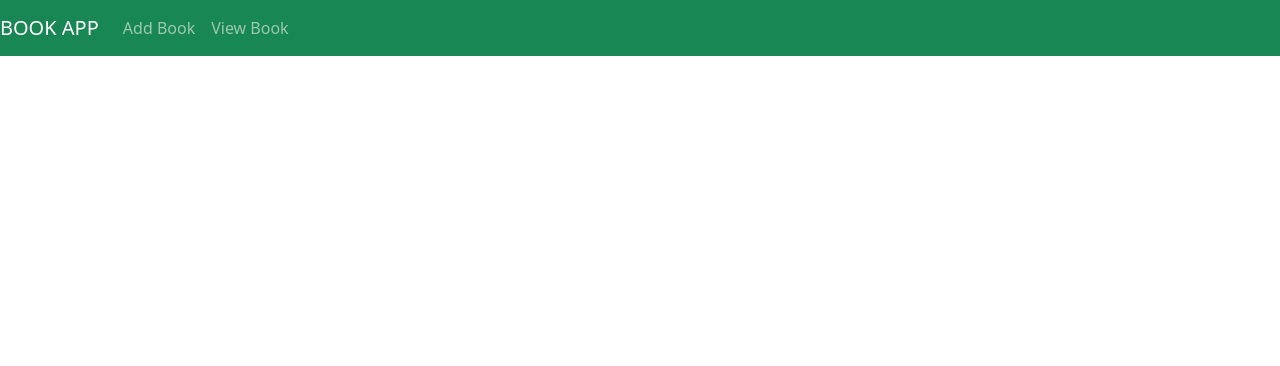
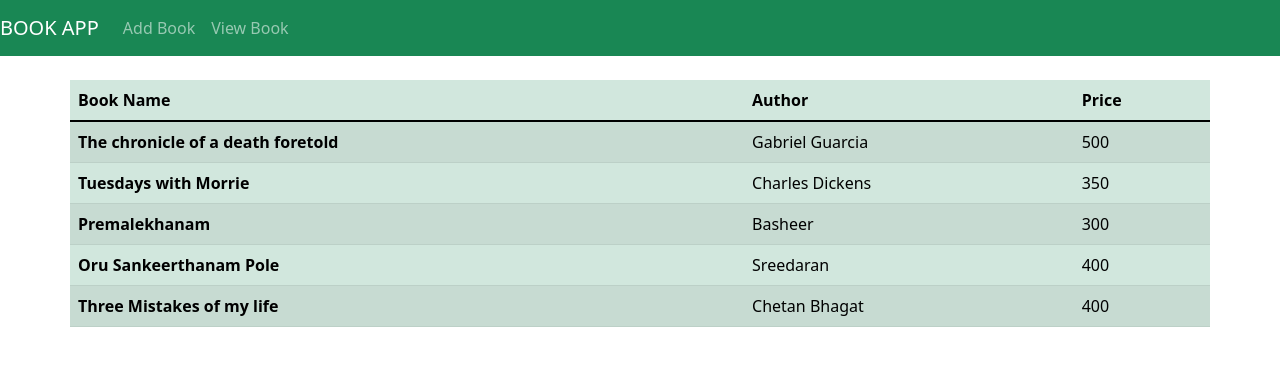
Before and after one commit to snehasamuel/BookReg_react-app, a React (Create React App) app: page /view in a window 1280 px wide. Shown: the top 366 px of the page. Built offline with nearby package versions, Linux system fonts and the light colour scheme.

Commit message:
View completed

```diff
--- a/src/components/View.js
+++ b/src/components/View.js
@@ -2,9 +2,47 @@ import React from 'react'
 import Header from './Header'
 
 const View = () => {
+    var viewdata=[{"Bookname":"The chronicle of a death foretold","Author":"Gabriel Guarcia","Price":"500"},
+    {"Bookname":"Tuesdays with Morrie","Author":"Charles Dickens","Price":"350"},
+    {"Bookname":"Premalekhanam","Author":"Basheer","Price":"300"},
+    {"Bookname":"Oru Sankeerthanam Pole","Author":"Sreedaran","Price":"400"},
+    {"Bookname":"Three Mistakes of my life","Author":"Chetan Bhagat","Price":"400"},]
+
+
   return (
     <div>
         <Header/>
+        <br></br>
+
+        <div className="container">
+    <div className="row">
+    <table class="table table-success table-striped">
+  <thead>
+    <tr>
+      <th scope="col">Book Name</th>
+      <th scope="col">Author</th>
+      <th scope="col">Price</th>
+
+    </tr>
+  </thead>
+  <tbody>
+      {viewdata.map((value,key)=>{
+return <tr>
+<th scope="row">{value.Bookname}</th>
+<td>{value.Author}</td>
+<td>{value.Price}</td>
+
+</tr>
+
+      })}
+
+
+  </tbody>
+</table>
+
+    </div>
+</div>
+
     </div>
   )
 }
```
